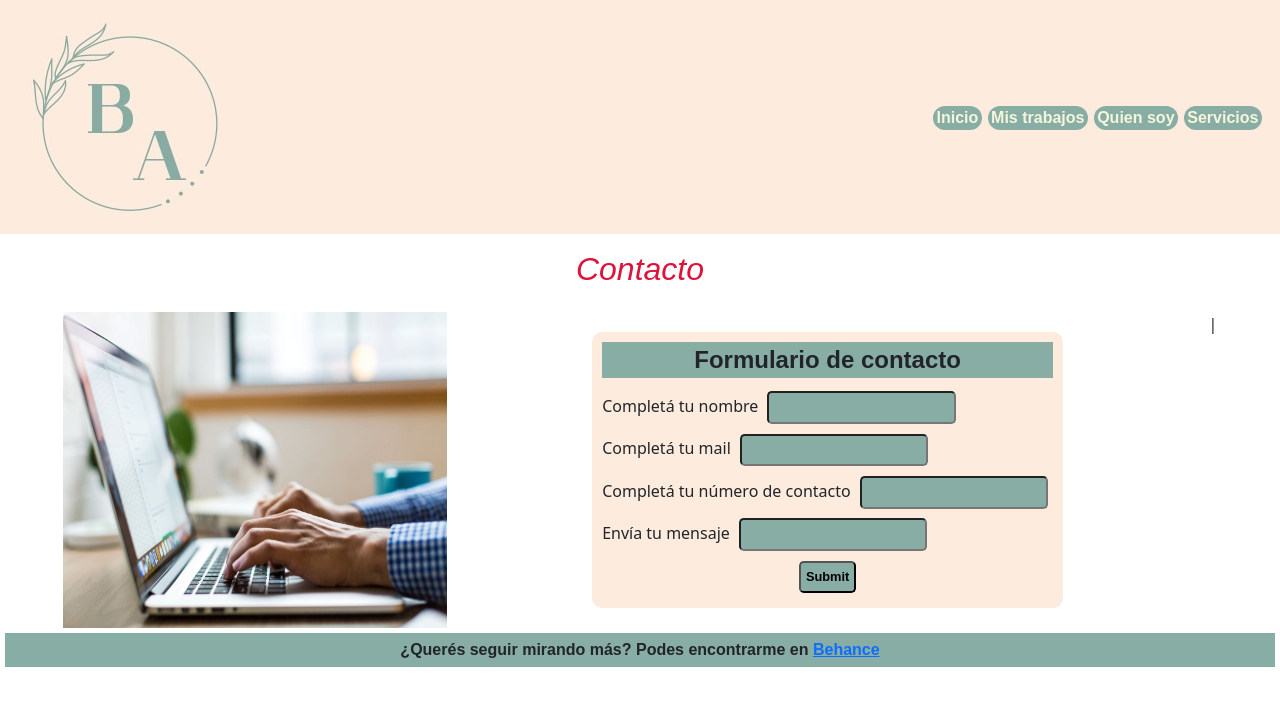
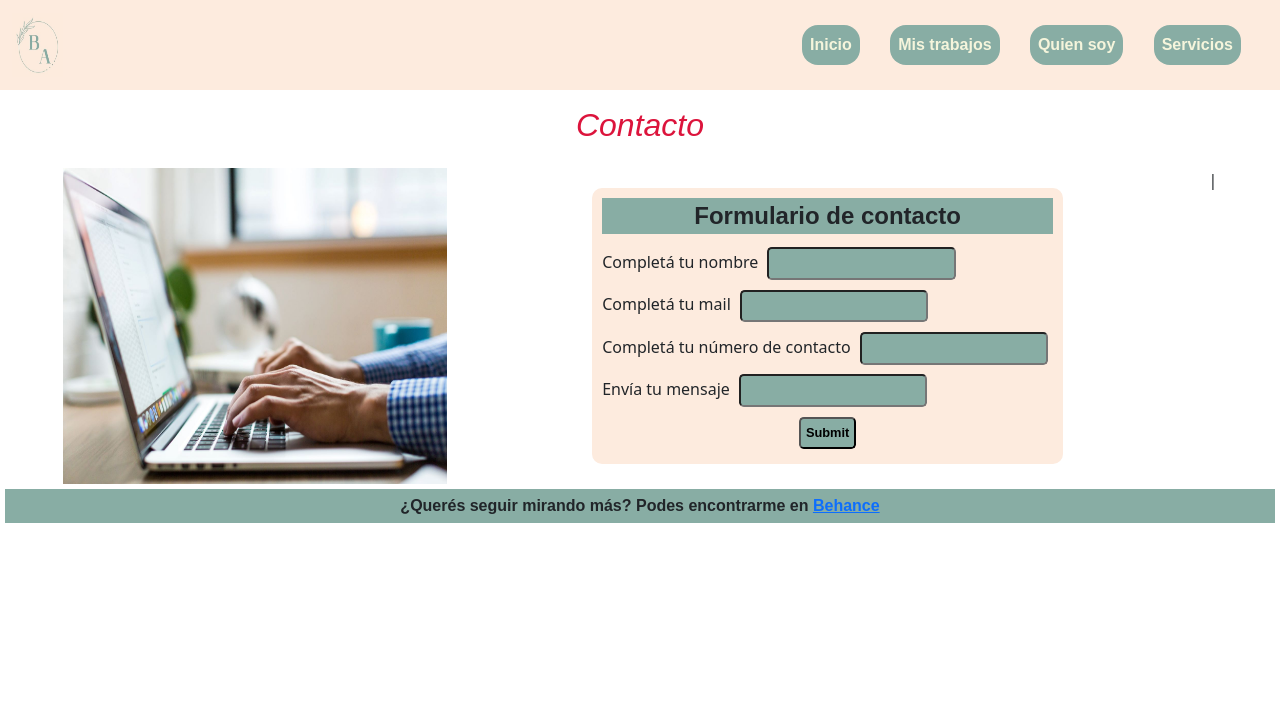
Before and after one commit to mbelenalvarez/mbelenalvarez, a plain HTML site: page paginas/contacto.html in a window 1280 px wide. Drawn offline with nearby package versions, Linux system fonts and the light colour scheme.

Commit message:
sumando el resto

```diff
--- a/css/main.css
+++ b/css/main.css
@@ -300,7 +300,7 @@ div .card3 {
 
 @media screen and (max-width:600px) {
     .imagenMenu img {
-        width: 4vw;
+        width: 6vw;
         height: 4vh;
     }
 
--- a/paginas/contacto.html
+++ b/paginas/contacto.html
@@ -17,27 +17,25 @@
     <header class="header">
       <nav class="navbar navbar-expand-lg">
         <div class="container-fluid">
-              <img src="../multimedia/logo.jpg" alt="logo">
-              <button class="navbar-toggler" type="button" data-bs-toggle="collapse" data-bs-target="#navbarSupportedContent" aria-controls="navbarSupportedContent" aria-expanded="false" aria-label="Toggle navigation">
+          <a class="navbar-brand" href="../index.html"><img class="imagenMenu" src="../multimedia/logo.jpg" alt="logo"></a>
+          <button class="navbar-toggler" type="button" data-bs-toggle="collapse" data-bs-target="#navbarNav" aria-controls="navbarNav" aria-expanded="false" aria-label="Toggle navigation">
             <span class="navbar-toggler-icon"></span>
           </button>
-              <div class="d-flex justify-content-end">
-                <div class="collapse navbar-collapse" id="navbarSupportedContent">
-                <ul class="navbar-nav">
-                  <li>
-                    <a class="colorTexto" aria-current="page" href="../index.html"> Inicio </a> </li>
+          <div class="collapse navbar-collapse row" id="navbarNav">
+            <ul class="navbar-nav row justify-content-end">
+              <li class="nav-item col-auto">
+                <a class="nav-link colorTexto" aria-current="page" href="../index.html"> Inicio </a>
               </li>
-                  <li>
-                    <a class="colorTexto" href="./misTrabajos.html"> Mis trabajos </a>
+              <li class="nav-item col-auto">
+                <a class="nav-link colorTexto"  href="misTrabajos.html"> Mis trabajos </a>
               </li>
-                  <li>
-                    <a class="colorTexto" href="./quienSoy.html"> Quien soy </a>
+              <li class="nav-item col-auto">
+                <a class="nav-link colorTexto"  href="quienSoy.html"> Quien soy </a>
               </li>
-                  <li>
-                    <a class="colorTexto" href="./servicios.html"> Servicios </a>
+              <li class="nav-item col-auto">
+                <a class="nav-link colorTexto" href="servicios.html"> Servicios </a>
               </li>
             </ul>
-              </div>
           </div>
         </div>
       </nav>
```
Also changed, not shown: paginas/misTrabajos.html (+12 -14 lines), paginas/quienSoy.html (+12 -14 lines), paginas/servicios.html (+12 -15 lines). Lines whose indentation alone changed are shown as unchanged.
